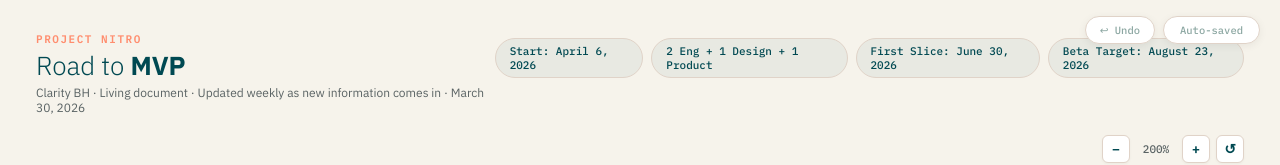
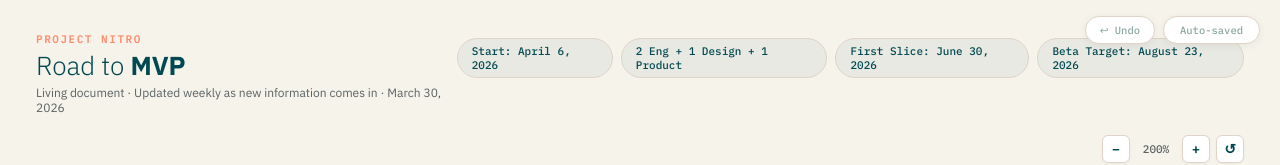
Before and after one commit to jtrainer357/beta-timeline, a plain HTML site: page index.html in a window 1280 px wide. Shown: the top 165 px of the page. Drawn offline with nearby package versions, Linux system fonts and the light colour scheme; no server answers.

Commit message:
Remove Clarity BH from subtitle
Co-Authored-By: Claude Opus 4.6 (1M context) <noreply@anthropic.com>

```diff
--- a/index.html
+++ b/index.html
@@ -1565,7 +1565,7 @@ const TABS = {
       msLineColors: { 0: '#3D8F8A', 1: '#FF8D6E' },
       header: {
         title: 'Road to <strong>MVP</strong>',
-        sub: 'Clarity BH \u00b7 Living document \u00b7 Updated weekly as new information comes in \u00b7 March 30, 2026',
+        sub: 'Living document \u00b7 Updated weekly as new information comes in \u00b7 March 30, 2026',
         pills: ['Start: April 6, 2026', '2 Eng + 1 Design + 1 Product', 'First Slice: June 30, 2026', 'Beta Target: August 23, 2026']
       },
       blocker: null,
```
